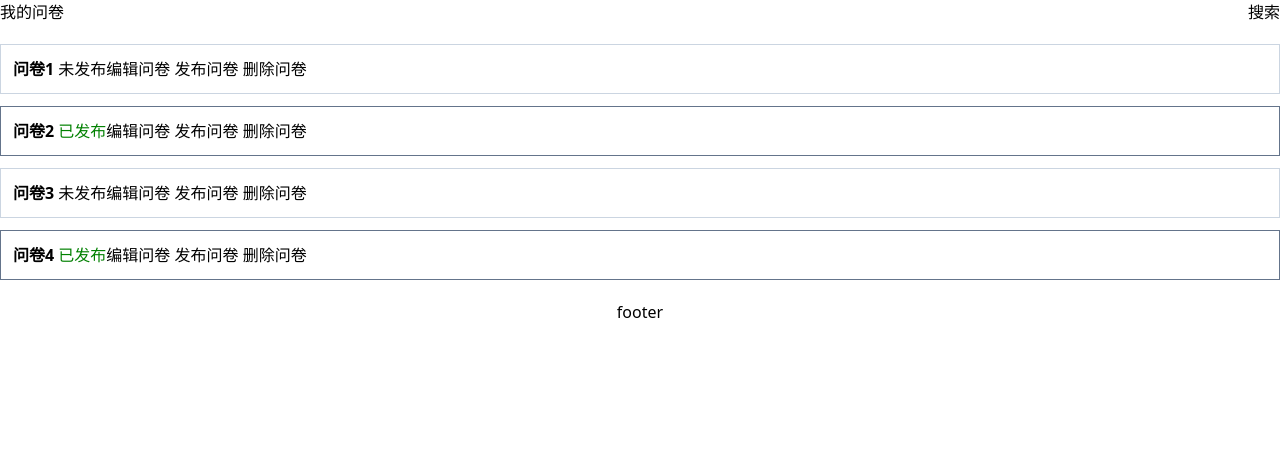
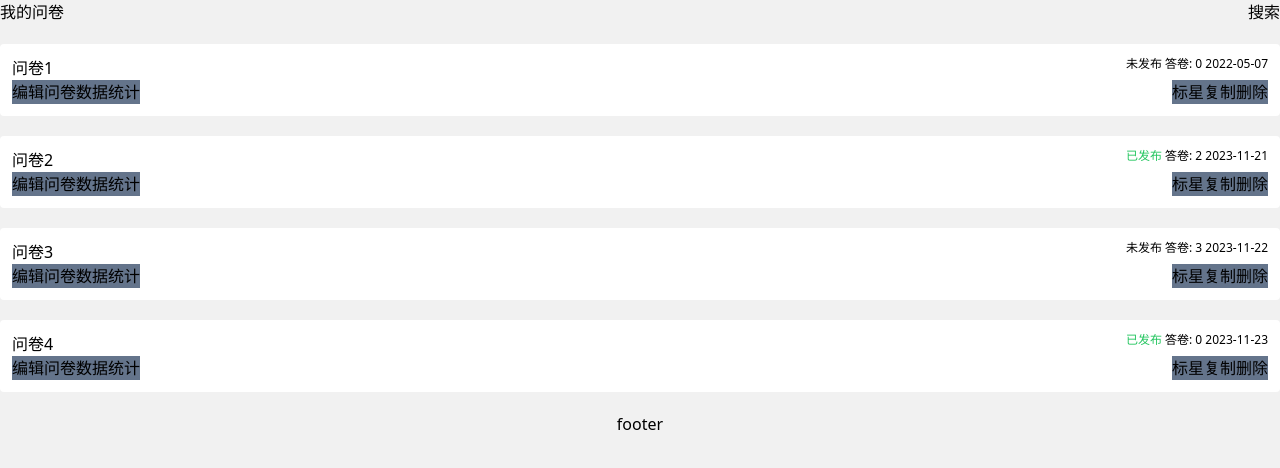
Before and after one commit to h4n-Rick/learn-react, a React (Vite) app: page / in a window 1280 px wide. Shown: the top 468 px of the page. Built offline with nearby package versions, Linux system fonts and the light colour scheme.

Commit message:
feat: 更新 QuestionCard 组件

```diff
--- a/src/components/QuestionCard.tsx
+++ b/src/components/QuestionCard.tsx
@@ -44,40 +44,34 @@ const QuestionCard: FC<PropsType> = (props: PropsType) => {
 	}
 
 	return (
-		<div key={id} className={classes}>
-			<strong>{title}</strong>
-			&nbsp;
+		<div className="mb-5 rounded p-3 bg-white hover:shadow">
+			<div className="flex">
+				<div className="flex-1">
+					<a href="javascript:void(0)">{title}</a>
+				</div>
+				<div className="flex-1 text-right text-xs">
 					{isPublished ? (
-				<span style={{ color: "green" }}>已发布</span>
+						<span className="text-green-500">已发布</span>
 					) : (
 						<span>未发布</span>
 					)}
-			<button
-				type="button"
-				onClick={() => {
-					edit(id);
-				}}
-			>
-				编辑问卷
-			</button>
 					&nbsp;
-			<button
-				type="button"
-				onClick={() => {
-					publish(id);
-				}}
-			>
-				发布问卷
-			</button>
+					<span>答卷: {answerCount}</span>
 					&nbsp;
-			<button
-				type="button"
-				onClick={() => {
-					del(id);
-				}}
-			>
-				删除问卷
-			</button>
+					<span>{createdAt}</span>
+				</div>
+			</div>
+			<div className="flex">
+				<div className="flex-1">
+					<button className="bg-slate-500">编辑问卷</button>
+					<button className="bg-slate-500">数据统计</button>
+				</div>
+				<div className="flex-1 text-right">
+					<button className="bg-slate-500">标星</button>
+					<button className="bg-slate-500">复制</button>
+					<button className="bg-slate-500">删除</button>
+				</div>
+			</div>
 		</div>
 	);
 };
--- a/src/index.css
+++ b/src/index.css
@@ -1,3 +1,6 @@
 @tailwind base;
+body{
+    background-color: #f1f1f1;
+}
 @tailwind components;
 @tailwind utilities;
--- a/src/pages/List.tsx
+++ b/src/pages/List.tsx
@@ -49,6 +49,9 @@ const List: FC = () => {
 					id: `q${r}`,
 					title: `问卷${r}`,
 					isPublished: false,
+					isStar: false,
+					answerCount: 0,
+					createdAt: new Date().toLocaleString(),
 				});
 			}),
 		);
@@ -94,28 +97,6 @@ const List: FC = () => {
 			</div>
 			<div className="text-center">footer</div>
 		</>
-		// <div>
-		// 	<h1>问卷列表页</h1>
-		// 	<div>
-		// 		{questionList.map((question) => {
-		// 			const { id, title, isPublished } = question;
-		// 			return (
-		// 				<QuestionCard
-		// 					key={id}
-		// 					id={id}
-		// 					title={title}
-		// 					isPublished={isPublished}
-		// 					editQuestion={editQuestion}
-		// 					deleteQuestion={deleteQuestion}
-		// 					publishQuestion={publishQuestion}
-		// 				/>
-		// 			);
-		// 		})}
-		// 	</div>
-		// 	<button type="button" onClick={add}>
-		// 		新增问卷
-		// 	</button>
-		// </div>
 	);
 };
 
```
Lines whose indentation alone changed are shown as unchanged.
